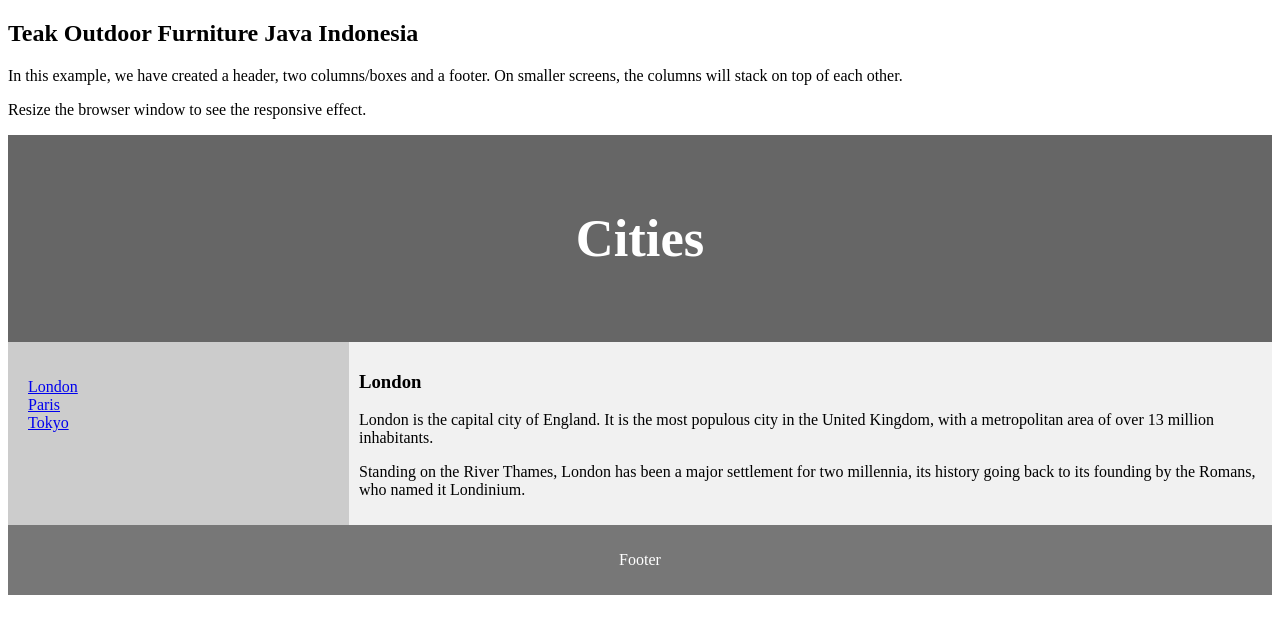
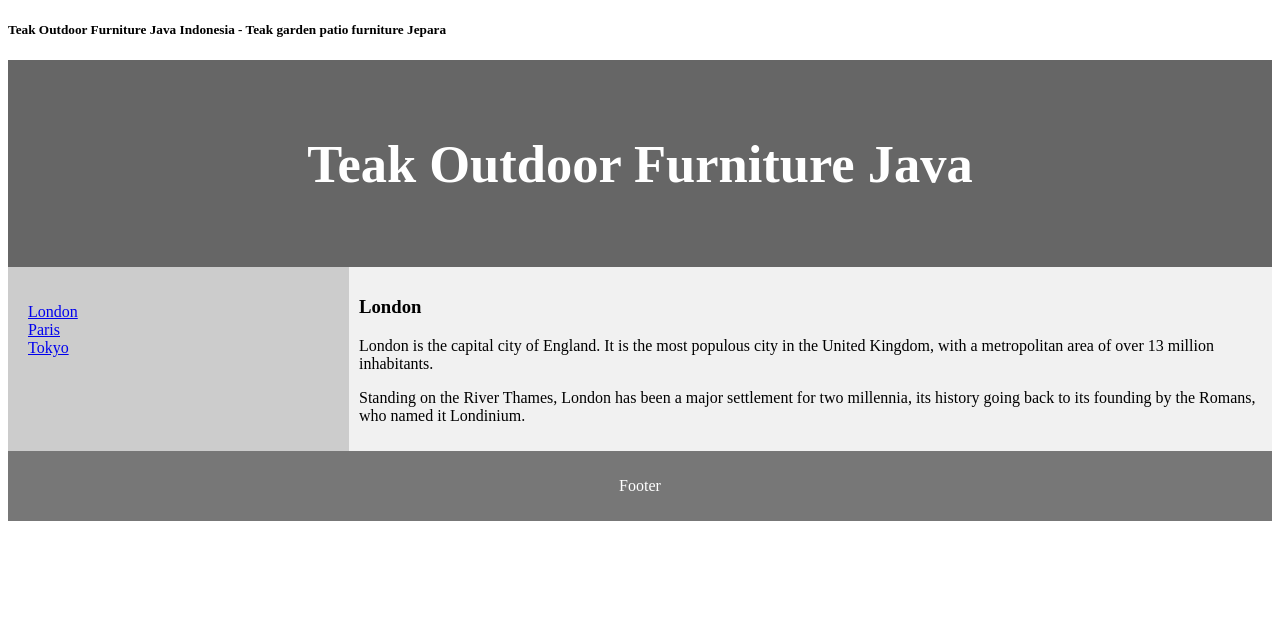
Before and after one commit to Rizaljpr1992/teakoutdoorfurniturejava, a plain HTML site: page index.htm in a window 1280 px wide. Drawn offline with Linux system fonts and the light colour scheme.

Commit message:
Update index.htm

```diff
--- a/index.htm
+++ b/index.htm
@@ -71,12 +71,9 @@ footer {
 </head>
 <body>
 
-<h2>Teak Outdoor Furniture Java Indonesia</h2>
-<p>In this example, we have created a header, two columns/boxes and a footer. On smaller screens, the columns will stack on top of each other.</p>
-<p>Resize the browser window to see the responsive effect.</p>
-
+<h5>Teak Outdoor Furniture Java Indonesia - Teak garden patio furniture Jepara</h5>
 <header>
-  <h2>Cities</h2>
+  <h2>Teak Outdoor Furniture Java</h2>
 </header>
 
 <section>
```
